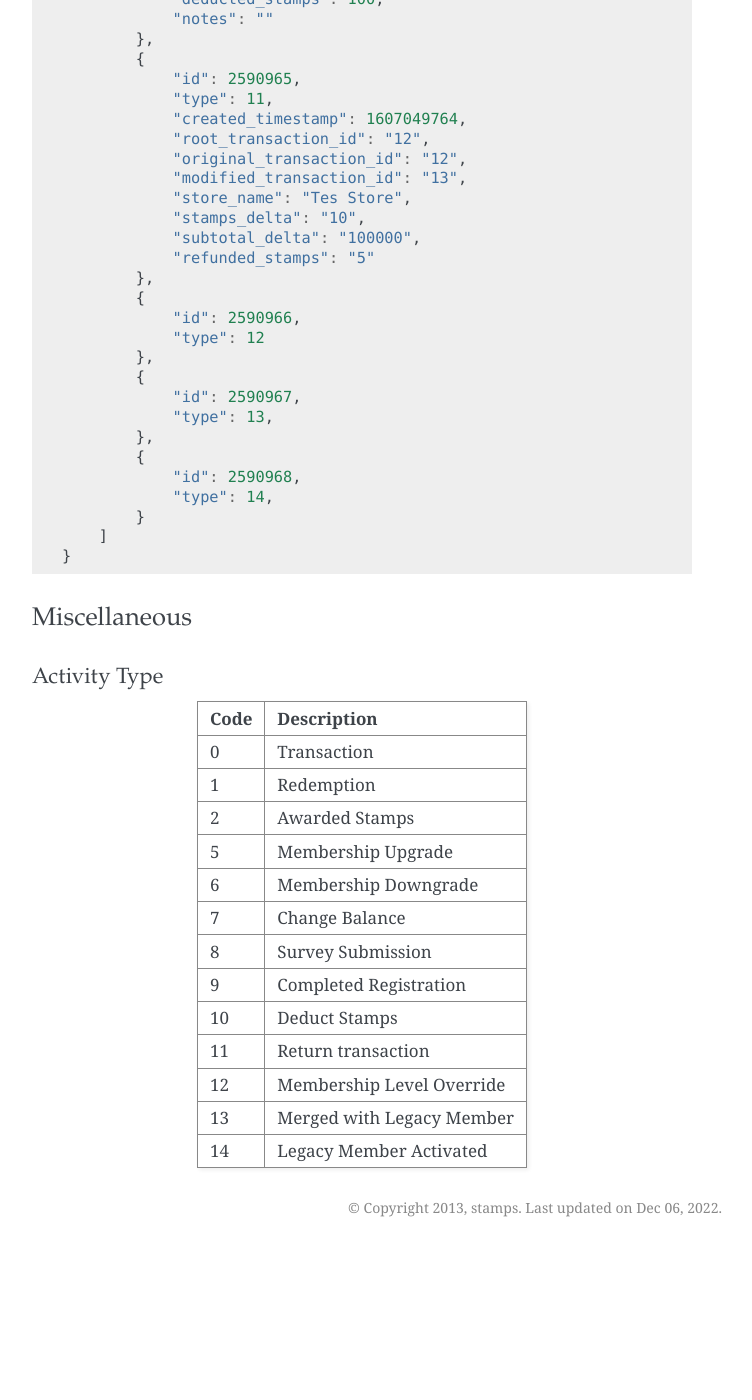
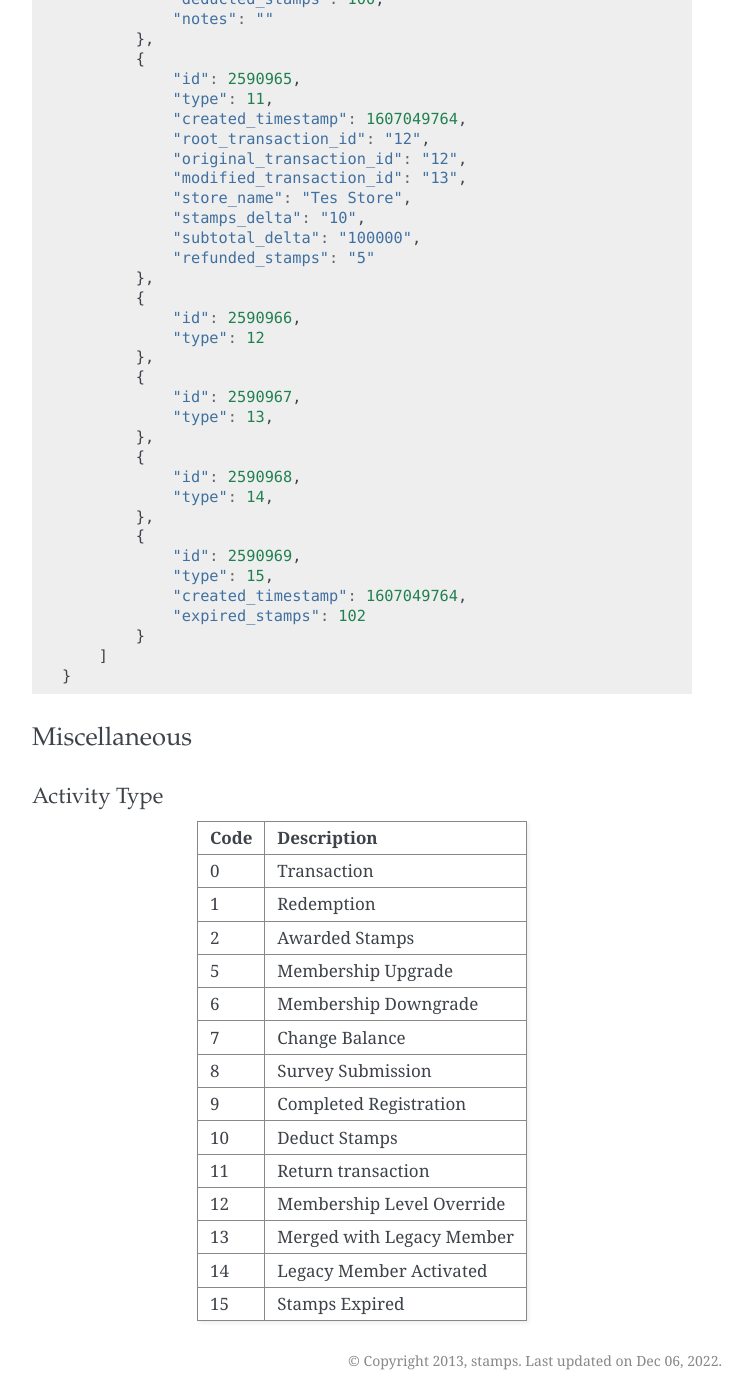
Before and after one commit to ui/stamps-api-docs, a Sphinx documentation site: the page built from source/activity_api.rst, in a window 1280 px wide and 1400 px high, scrolled down 2574 px. Shown: the whole window, without its empty margins (388-1140 px from the left). Built offline with Sphinx 7.4.7, drawn with Linux system fonts in a browser that asks for light colours; before the commit the page ends 3821 px from its top, so only the background shows below that.

Commit message:
expired stamps log

```diff
--- a/source/activity_api.rst
+++ b/source/activity_api.rst
@@ -151,6 +151,12 @@ Below is an example response on successful API call.
             {
                 "id": 2590968,
                 "type": 14,
+            },
+            {
+                "id": 2590969,
+                "type": 15,
+                "created_timestamp": 1607049764,
+                "expired_stamps": 102
             }
         ]
     }
@@ -177,4 +183,5 @@ Code                Description
 12                  Membership Level Override
 13                  Merged with Legacy Member
 14                  Legacy Member Activated
+15                  Stamps Expired
 =================== ===========
```
